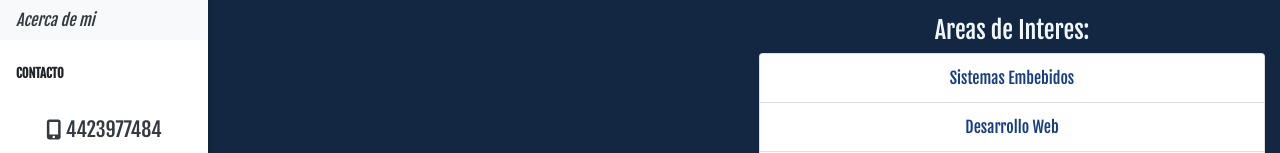
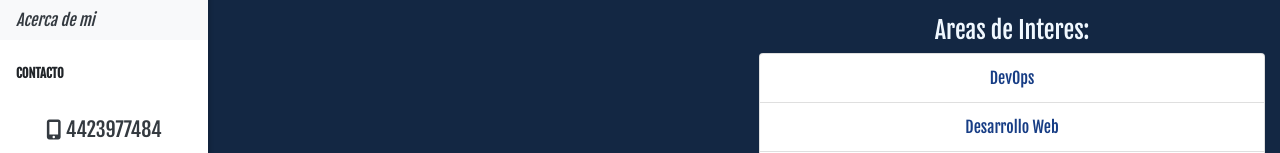
Before and after one commit to AlanBar13/alanbar13.github.io, a React (Create React App) app: page / in a window 1280 px wide. Shown: the part 403-556 px from the top of the page. Built offline with nearby package versions, Linux system fonts and the light colour scheme.

Commit message:
Changes in areas of interest main.js

```diff
--- a/src/components/Main.js
+++ b/src/components/Main.js
@@ -77,7 +77,7 @@ class Main extends React.Component {
               <div className="col-6">
                 <h4>Areas of interest:</h4>
                 <ul className="list-group" style={{ color: "#173d85" }}>
-                  <li className="list-group-item">Embedded Systems</li>
+                  <li className="list-group-item">DevOps</li>
                   <li className="list-group-item">Web Develpment</li>
                   <li className="list-group-item">Musical Production</li>
                 </ul>
@@ -115,7 +115,7 @@ class Main extends React.Component {
             <div className="row justify-content-center main-list">
               <h4>Areas de Interes:</h4>
               <ul className="list-group" style={{ color: "#173d85" }}>
-                <li className="list-group-item">Sistemas Embebidos</li>
+                <li className="list-group-item">DevOps</li>
                 <li className="list-group-item">Desarrollo Web</li>
                 <li className="list-group-item">Producción musical</li>
               </ul>
@@ -159,7 +159,7 @@ class Main extends React.Component {
               <div className="col-6">
                 <h4>Areas de Interes:</h4>
                 <ul className="list-group" style={{ color: "#173d85" }}>
-                  <li className="list-group-item">Sistemas Embebidos</li>
+                  <li className="list-group-item">DevOps</li>
                   <li className="list-group-item">Desarrollo Web</li>
                   <li className="list-group-item">Producción musical</li>
                 </ul>
```
